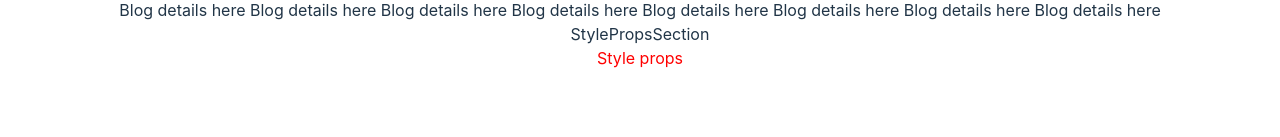
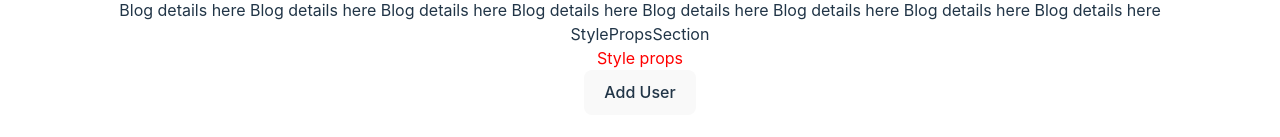
Before and after one commit to Tawhidul3233/1st-react-app-with-ts, a React (Vite) app: page / in a window 1280 px wide. Shown: the part 1200-1337 px from the top of the page. Before the commit the page ends 1302 px from the top, so only its background shows below. Built offline with nearby package versions, Linux system fonts and the light colour scheme.

Commit message:
typescript use with react hook useState

```diff
--- a/src/App.tsx
+++ b/src/App.tsx
@@ -10,6 +10,7 @@ import FetchDatas from './secation/FetchDatas'
 import ButtonSection from './secation/ButtonSection'
 import CardSection from './secation/CardSection'
 import StylePropsSection from './secation/StylePropsSection'
+import AddUser from './secation/AddUser'
 
 function App() {
 
@@ -40,6 +41,9 @@ function App() {
         <div className=' border-2 p-20'>
           <StylePropsSection />
         </div>
+        <div className=' border-2 p-20'>
+          <AddUser />
+        </div>
       </div>
     </>
   )
--- /dev/null
+++ b/src/secation/AddUser.tsx
@@ -0,0 +1,25 @@
+import React, { useState } from 'react'
+
+const AddUser = () => {
+
+  type userType = {
+    id: number,
+    name: string
+  }
+
+  const [user, setUser] = useState < userType > ({} as userType);
+
+  const handeladduser = () => {
+    setUser({ id: 4, name: 'rony' })
+  }
+
+  return (
+    <div>
+      <button onClick={handeladduser}> Add User </button>
+      <p> {user.name} </p>
+    </div>
+
+  )
+}
+
+export default AddUser
```
